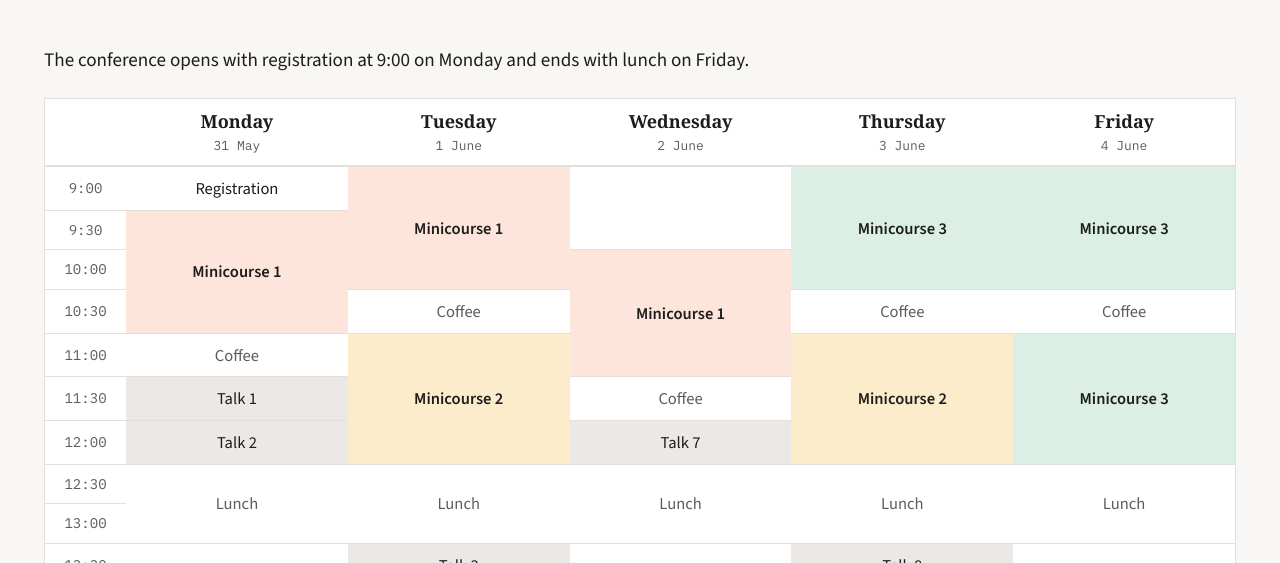
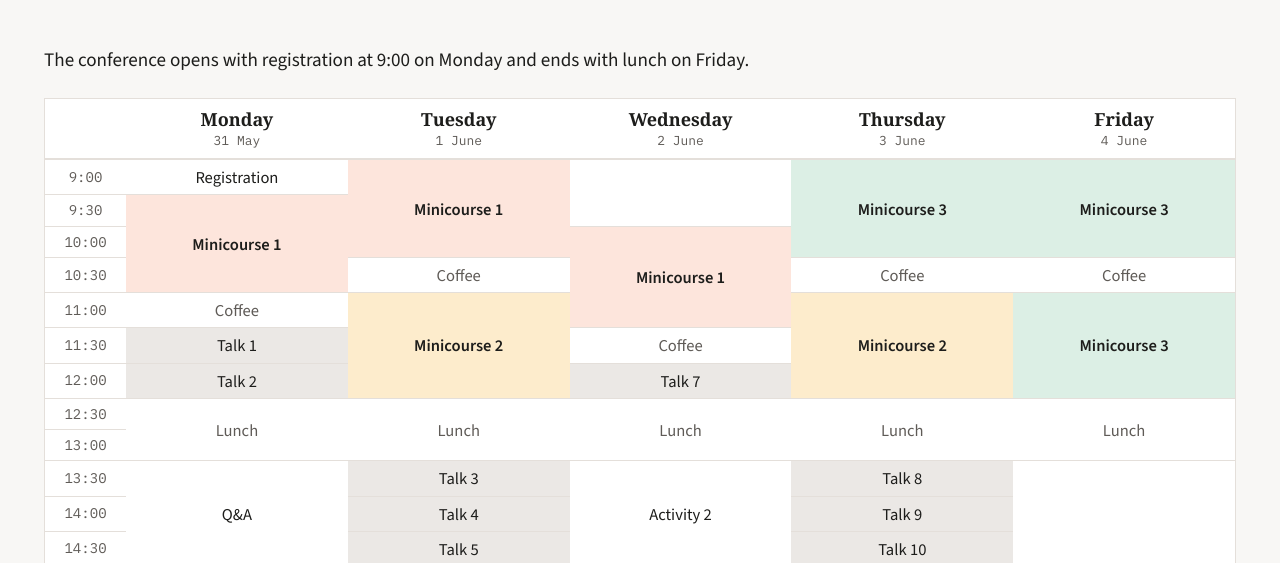
Before and after one commit to yrccs27/yrccs27.github.io, a plain HTML site: page programme.html in a window 1280 px wide. Shown: the part 232-795 px from the top of the page. Drawn offline with nearby package versions, Linux system fonts and the light colour scheme; a web font is replaced by a local one.

Commit message:
schedule table size shortened + deadline funding changed

```diff
--- a/style.css
+++ b/style.css
@@ -78,8 +78,8 @@ section.fullwidth .prose{max-width:none;text-align:justify}
 .scroll{overflow-x:auto;margin-top:1.25rem;border:1px solid var(--rule);background:var(--surface)}
 table{border-collapse:collapse;width:100%;min-width:40rem;font-size:.92rem;table-layout:fixed}
 thead th:first-child{width:4.5rem}
-th,td{border-bottom:1px solid var(--rule);padding:.45rem .6rem;text-align:center;vertical-align:middle}
-thead th{font-family:var(--f-display);font-weight:600;font-size:1rem;border-bottom:2px solid var(--rule)}
+th,td{border-bottom:1px solid var(--rule);padding:.28rem .6rem;line-height:1.45;text-align:center;vertical-align:middle}
+thead th{font-family:var(--f-display);font-weight:600;font-size:1rem;padding-block:.4rem;border-bottom:2px solid var(--rule)}
 thead th small{display:block;font-family:var(--f-mono);font-weight:400;font-size:.72rem;color:var(--muted)}
 td.t{font-family:var(--f-mono);font-size:.78rem;color:var(--muted);white-space:nowrap;font-variant-numeric:tabular-nums}
 .mc{font-weight:600}
```
Also changed, not shown: index.html (+1 -1 lines).
